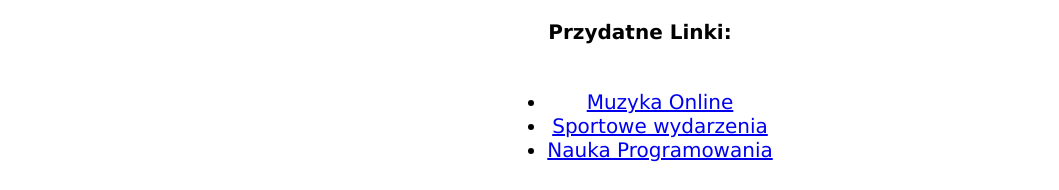
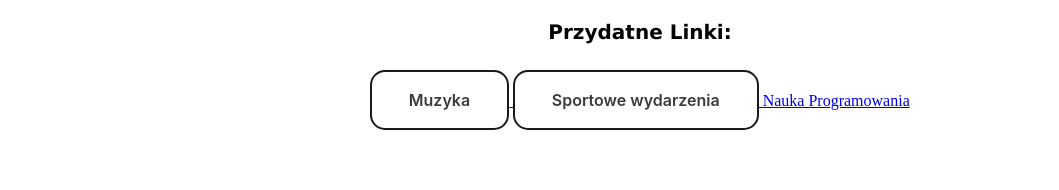
Before and after one commit to kalinowski1te/kalinowski1te.github.io, a plain HTML site: page index.html in a window 1280 px wide. Shown: the part 683-873 px from the top of the page, without its empty margins (0-1059 px from the left). After the commit the page ends 821 px from the top, so only its background shows below. Drawn offline with Linux system fonts and the light colour scheme.

Commit message:
Update index.html

```diff
--- a/index.html
+++ b/index.html
@@ -23,12 +23,20 @@
 	<img src="https://www.freepngimg.com/thumb/music/24577-1-music-transparent-image.png">
 
 	<h4>Przydatne Linki:</h4>
-	<div class="container">
-		<ul class="linki">
-			<li><a href="https://www.youtube.com/watch?v=rqz-oC0hzWA">Muzyka Online</a></li>
-			<li><a href="https://sport.tvp.pl">Sportowe wydarzenia</a></li>
-			<li><a href="https://hackthissite.org">Nauka Programowania</a></li>
-		</ul>
-	</div>
+	<div class='container'>
+		<a href="https://www.youtube.com/watch?v=B8HDEZffrd8">
+   			 <button id="btn1">Muzyka</button>
+		</a>
+
+   		<a href="https://sport.tvp.pl/">
+   			 <button id="btn2">Sportowe wydarzenia</button>
+		</a>
+
+		<a href="https://hackthissite.org/>
+   			<button id="btn3">Nauka Programowania</button>
+		</a>
+
+
+</div>
 </body>
 </html>
```
